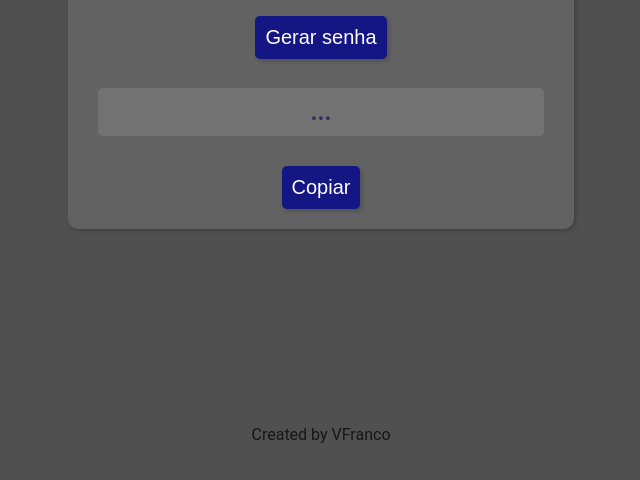
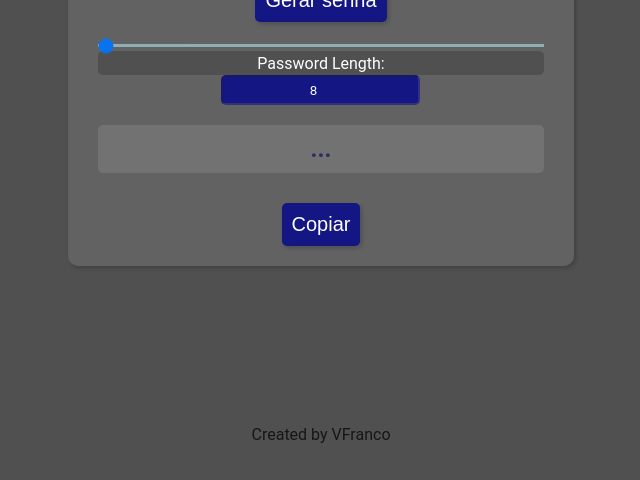
Before and after one commit to vfranco00/Gera-Senha, a website built with Vite: page index.html in a window 1280 px wide. Shown: the part 336-816 px from the top of the page, without its empty margins (319-959 px from the left). Built offline with nearby package versions, Linux system fonts and the light colour scheme.

Commit message:
Feat: Password Length + CSS style

```diff
--- a/index.html
+++ b/index.html
@@ -11,8 +11,11 @@
         <main>
             <h1>Gerador de Senhas Seguras 🔒</h1>
             <button>Gerar senha</button>
+            <input type="range" min="8" max="20" value="8" class = "rangePassword">
+            <label for="numberPassword" id="labelNumberInput">Password Length: </label>
+            <input type="number" id="numberPassword" value="8" disabled>
             <h2>...</h2>
-            <button class="password">Copiar</button>
+            <button class="password" id="copyButton">Copiar</button>
         </main>
         <script type="module" src="./src/main.js"></script>
     </body>
--- a/src/main.js
+++ b/src/main.js
@@ -3,10 +3,21 @@ import "./style.css";
 
 const passwordBtn = document.querySelector('button');
 const passwordDisplay = document.querySelector('h2');
-const copyPassword = document.querySelector('.password');
+const copyPassword = document.querySelector('#copyButton');
+const passwordLgthRange = document.querySelector('input');
+const passwordLgtNumber = document.querySelector('#numberPassword');
 
 passwordBtn.addEventListener('click', () => {
-    passwordDisplay.innerHTML = nanoid();
+    var tempLength = passwordLgthRange.value;
+    // passwordLgtNumber = passwordLgthRange.value;
+    console.log(tempLength);
+    passwordDisplay.innerHTML = nanoid(tempLength);
+});
+
+passwordLgthRange.addEventListener('click', () => {
+    var tempLengthRange = passwordLgthRange.value;
+    console.log(tempLengthRange);
+    passwordLgtNumber.value = tempLengthRange;
 });
 
 copyPassword.addEventListener('click', () => {
@@ -23,4 +34,4 @@ copyPassword.addEventListener('click', () => {
     // Remove o elemento temporário da página
     document.body.removeChild(tempInput);
     alert("Password copied");
-})
+});
--- a/src/style.css
+++ b/src/style.css
@@ -46,3 +46,42 @@ body {
     padding: 20px 0;
     text-align: center;
   }
+
+  .rangePassword {
+    appearance: none;
+    width: 100%;
+    height: 3px;
+    background: #93b7be;
+    outline: 0;
+    margin: 0;
+    padding: 0;
+    opacity: .9;
+    -webkit-transition: opacity .2s;
+    -o-transition: opacity .2s;
+    transition: opacity .2s;
+  }
+
+  #labelNumberInput {
+    background-color: #505050;
+    color: white;
+    font-family: Roboto, Oxygen, Ubuntu, Cantarell, 'Open Sans', 'Helvetica Neue', sans-serif;
+    text-align: center;
+    display: flex;
+    flex-direction: column;
+    align-items: center;
+    justify-content: center;
+    min-height: 3vh;
+    border-radius: 5px;
+  }
+
+  #numberPassword {
+    background-color: #141683;
+    color: white;
+    font-family: Roboto, Oxygen, Ubuntu, Cantarell, 'Open Sans', 'Helvetica Neue', sans-serif;
+    text-align: center;
+    flex-direction: column;
+    align-items: center;
+    justify-content: center;
+    min-height: 3vh;
+    border-radius: 5px;
+  }
```
